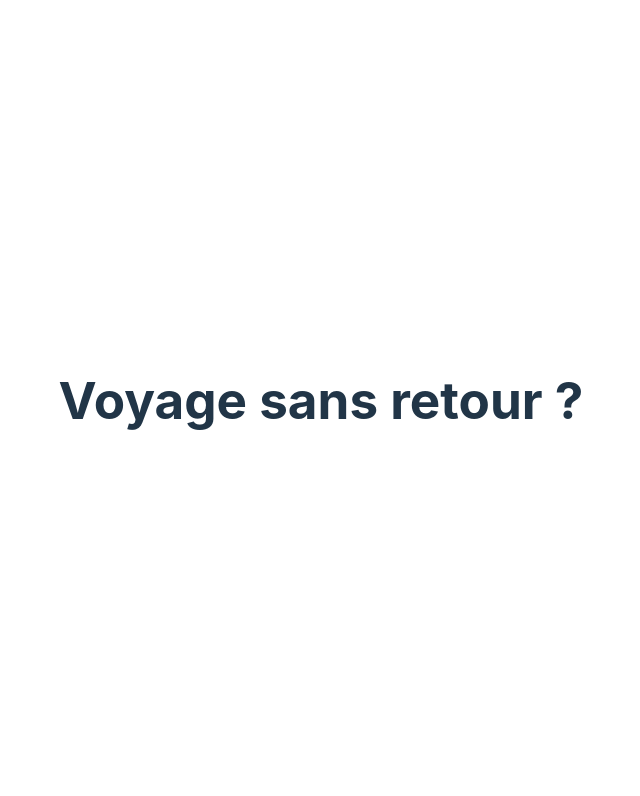
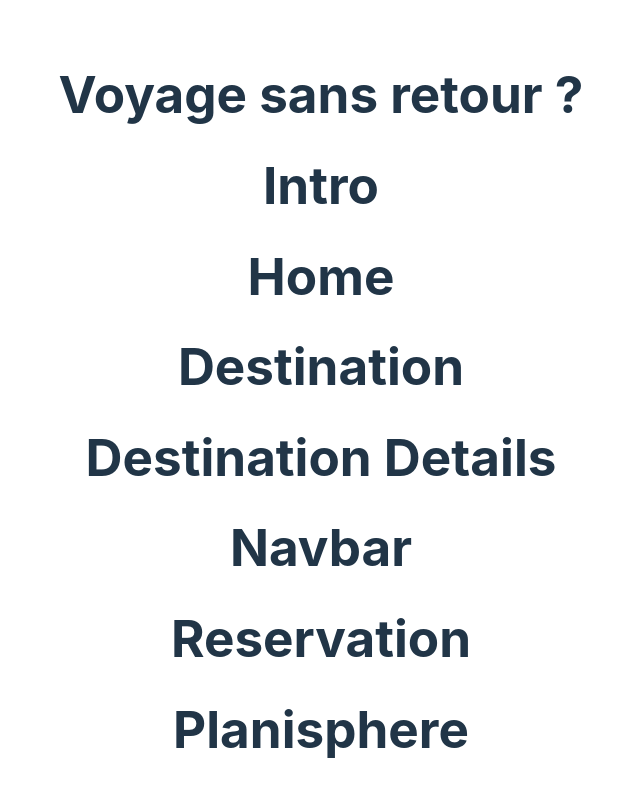
Before and after one commit to OlgaYasn/Voyage_sans_retour, a React (Vite) app: page / in a window 1280 px wide. Shown: the top 796 px of the page, without its empty margins (319-959 px from the left). Built offline with nearby package versions, Linux system fonts and the light colour scheme.

Commit message:
Structure WIP

```diff
--- a/src/App.jsx
+++ b/src/App.jsx
@@ -1,10 +1,17 @@
 import './App.css'
+import Home from './Pages/HomePage/Home'
+import Intro from './Pages/IntroPage/Intro'
+
 
 function App() {
 
   return (
     <div className="App">
       <h1>Voyage sans retour ?</h1>
+      <Intro />
+      <Home />
+
+
     </div>
   )
 }
--- a/src/Components/Destination/Destination.jsx
+++ b/src/Components/Destination/Destination.jsx
@@ -1,10 +1,12 @@
 import React from 'react';
+import DestinationDetails from '../DestinationDetails/DestinationDetails';
 import "./Destination.css";
 
 const Destination = () => {
     return (
         <div>
-           <h1>Destination</h1>
+            <h1>Destination</h1>
+            <DestinationDetails />
         </div>
     );
 };
--- a/src/Components/Navbar/Navbar.jsx
+++ b/src/Components/Navbar/Navbar.jsx
@@ -1,10 +1,12 @@
 import React from 'react';
+import Reservation from '../Reservation/Reservation';
 import "./Navbar.css";
 
 const Navbar = () => {
     return (
         <div>
             <h1>Navbar</h1>
+            <Reservation />
         </div>
     );
 };
--- a/src/Components/Reservation/Reservation.jsx
+++ b/src/Components/Reservation/Reservation.jsx
@@ -1,5 +1,5 @@
 import React from 'react';
-import "./Reservation.css;"
+import "./Reservation.css";
 
 const Reservation = () => {
     return (
--- a/src/Pages/HomePage/Home.jsx
+++ b/src/Pages/HomePage/Home.jsx
@@ -1,10 +1,16 @@
 import React from 'react';
+import Destination from '../../Components/Destination/Destination';
+import Navbar from '../../Components/Navbar/Navbar';
+import Planisphere from '../../Components/Planisphere/Planisphere';
 import "./Home.css";
 
 const Home = () => {
     return (
         <div>
-
+            <h1>Home</h1>
+            <Destination />
+            <Navbar />
+            <Planisphere />
         </div>
     );
 };
--- a/src/Pages/IntroPage/Intro.jsx
+++ b/src/Pages/IntroPage/Intro.jsx
@@ -4,7 +4,7 @@ import "./Intro.css";
 const Intro = () => {
     return (
         <div>
-
+            <h1>Intro</h1>
         </div>
     );
 };
```
Also changed, not shown: src/Components/Button/Button.jsx (added, +11 -0 lines), src/Components/Button/Button.css (added).
